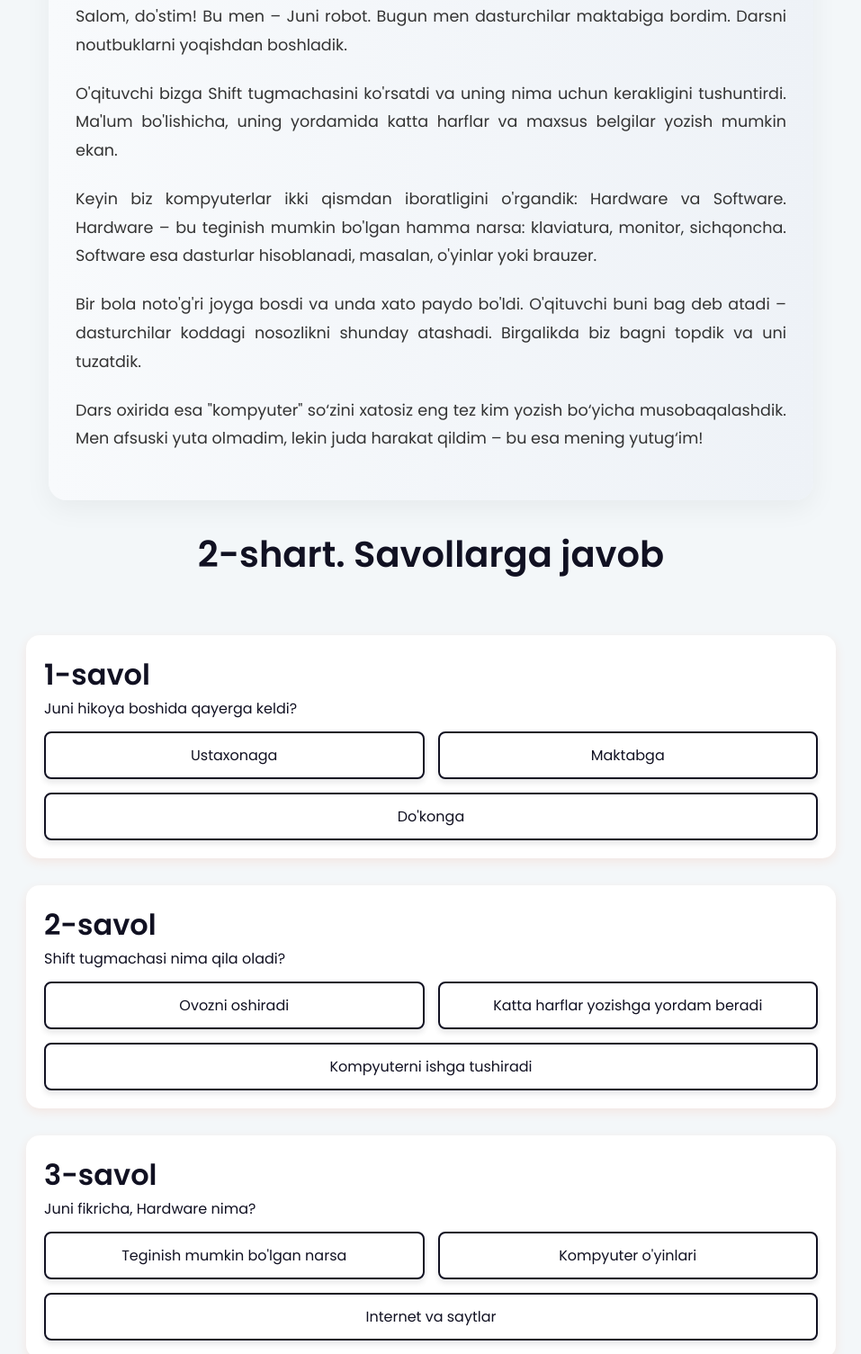
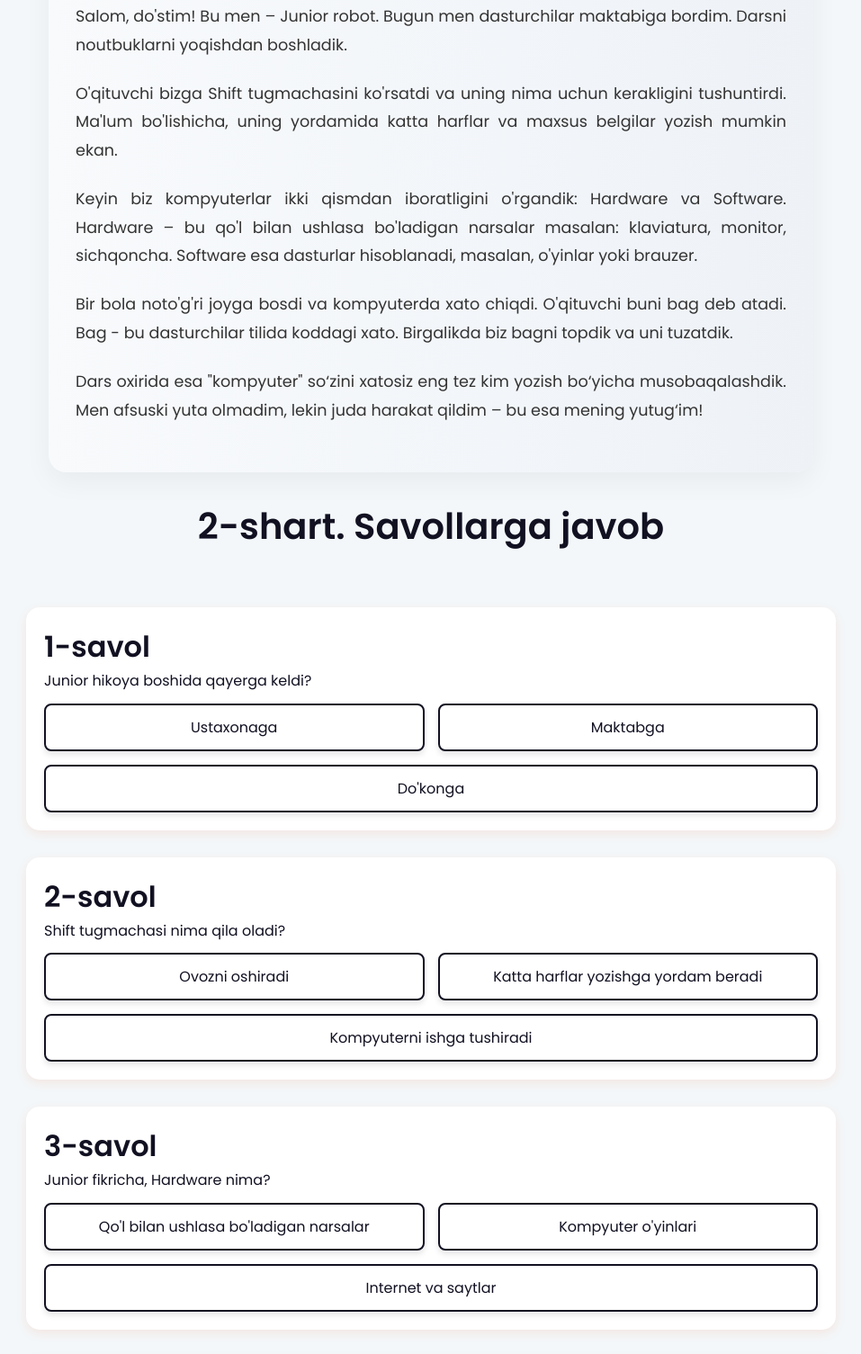
Before and after one commit to jamol12345/kids-junior, a plain HTML site: page KIDS/index.html in a window 1280 px wide. Shown: the part 397-1902 px from the top of the page at 90% size, without its empty margins (161-1118 px from the left). Drawn offline with Linux system fonts and the light colour scheme.

Commit message:
zarina feedback updated

```diff
--- a/KIDS/index.html
+++ b/KIDS/index.html
@@ -329,15 +329,14 @@
     </header>
     <div class="card reading-block robot-card"><img alt="Junior Robot" class="robot-image" src="../public/robot.jpg" />
       <h1 class="robot-title">Robotning hikoyasi</h1>
-      <p class="robot-paragraph">Salom, do'stim! Bu men – Juni robot. Bugun men dasturchilar maktabiga bordim.
+      <p class="robot-paragraph">Salom, do'stim! Bu men – Junior robot. Bugun men dasturchilar maktabiga bordim.
         Darsni noutbuklarni yoqishdan boshladik.</p>
       <p class="robot-paragraph">O'qituvchi bizga Shift tugmachasini ko'rsatdi va uning nima uchun kerakligini
         tushuntirdi. Ma'lum bo'lishicha, uning yordamida katta harflar va maxsus belgilar yozish mumkin ekan.</p>
       <p class="robot-paragraph">Keyin biz kompyuterlar ikki qismdan iboratligini o'rgandik: Hardware va Software.
-        Hardware – bu teginish mumkin bo'lgan hamma narsa: klaviatura, monitor, sichqoncha. Software esa dasturlar
+        Hardware – bu qo'l bilan ushlasa bo'ladigan narsalar masalan: klaviatura, monitor, sichqoncha. Software esa dasturlar
         hisoblanadi, masalan, o'yinlar yoki brauzer.</p>
-      <p class="robot-paragraph">Bir bola noto'g'ri joyga bosdi va unda xato paydo bo'ldi. O'qituvchi buni bag deb atadi
-        – dasturchilar koddagi nosozlikni shunday atashadi. Birgalikda biz bagni topdik va uni tuzatdik.</p>
+      <p class="robot-paragraph">Bir bola noto'g'ri joyga bosdi va kompyuterda xato chiqdi. O'qituvchi buni bag deb atadi. Bag - bu dasturchilar tilida koddagi xato. Birgalikda biz bagni topdik va uni tuzatdik.</p>
       <p class="robot-paragraph">Dars oxirida esa "kompyuter" so‘zini xatosiz eng tez kim yozish bo‘yicha
         musobaqalashdik. Men afsuski yuta olmadim, lekin juda harakat qildim – bu esa mening yutug‘im!</p>
     </div>
@@ -346,7 +345,7 @@
     </header>
     <div class="card">
       <h1>1-savol</h1>
-      <p>Juni hikoya boshida qayerga keldi?</p>
+      <p>Junior hikoya boshida qayerga keldi?</p>
       <div class="answer_card" id="savol_1">
         <button>Ustaxonaga</button><button>Maktabga</button><button>Do'konga</button>
       </div>
@@ -359,8 +358,8 @@
     </div>
     <div class="card">
       <h1>3-savol</h1>
-      <p>Juni fikricha, Hardware nima?</p>
-      <div class="answer_card" id="savol_3"><button>Teginish mumkin bo'lgan narsa</button><button>Kompyuter
+      <p>Junior fikricha, Hardware nima?</p>
+      <div class="answer_card" id="savol_3"><button>Qo'l bilan ushlasa bo'ladigan narsalar</button><button>Kompyuter
           o'yinlari</button><button>Internet va saytlar</button></div>
     </div>
     <div class="card">
@@ -382,7 +381,7 @@
     </div>
     <div class="card">
       <h1>7-savol</h1>
-      <p>Juni nima uchun xursand bo'ldi?</p>
+      <p>Junior nima uchun xursand bo'ldi?</p>
       <div class="answer_card" id="savol_7"><button>U yutmagan bo'lsa ham harakat qildi</button><button>U so'zni
           hammadan tezroq yozdi</button><button>U boshqaning kodini tuzatdi</button></div>
     </div>
@@ -399,7 +398,7 @@
     </header>
     <div class="card">
       <h1>1-savol</h1>
-      <p>Juni hikoya boshida qayerga keldi?</p>
+      <p>Junior hikoya boshida qayerga keldi?</p>
       <div class="answer_card" id="new_savol_1"><button>Ustaxonaga</button><button>Maktabga</button><button>Do'konga</button></div>
     </div>
     <div class="card">
@@ -419,7 +418,7 @@
     </div>
     <div class="card">
       <h1>5-savol</h1>
-      <p>Juni muammoni qanday tuzatdi?</p>
+      <p>Junior muammoni qanday tuzatdi?</p>
       <div class="answer_card" id="new_savol_5"><button>Kompyuterni qayta ishga tushirdi</button><button>Do'stiga murojaat qildi</button><button>Kodda xatoni topib tuzatdi</button></div>
     </div>
     <div class="card">
```
